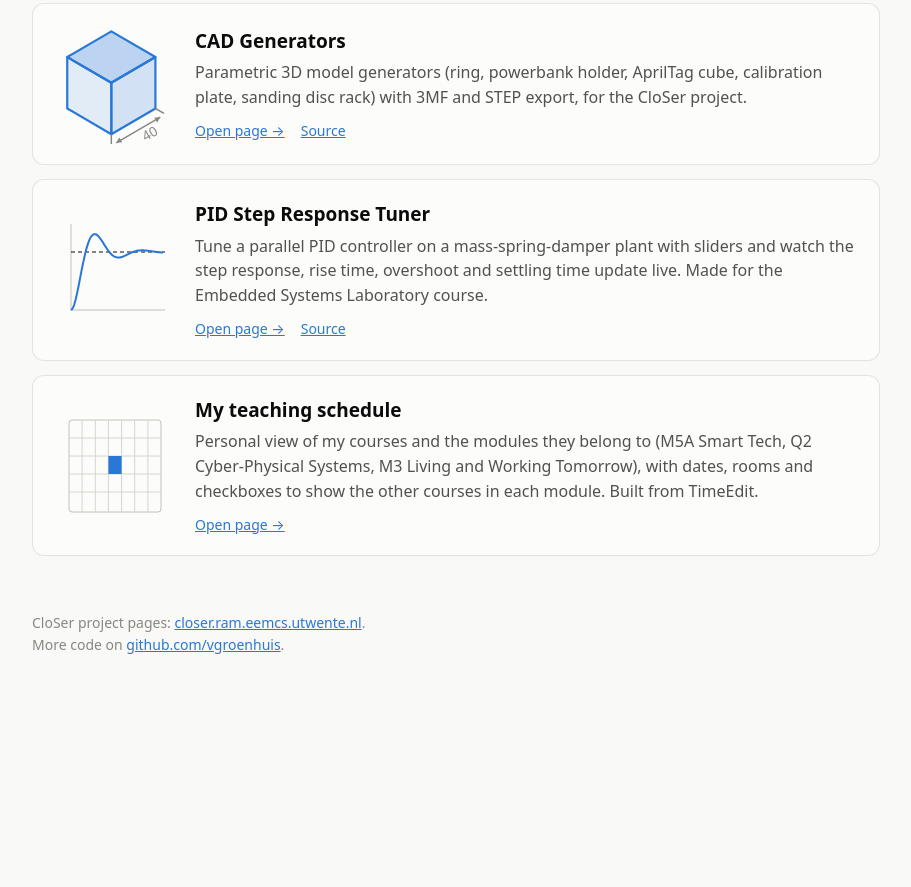
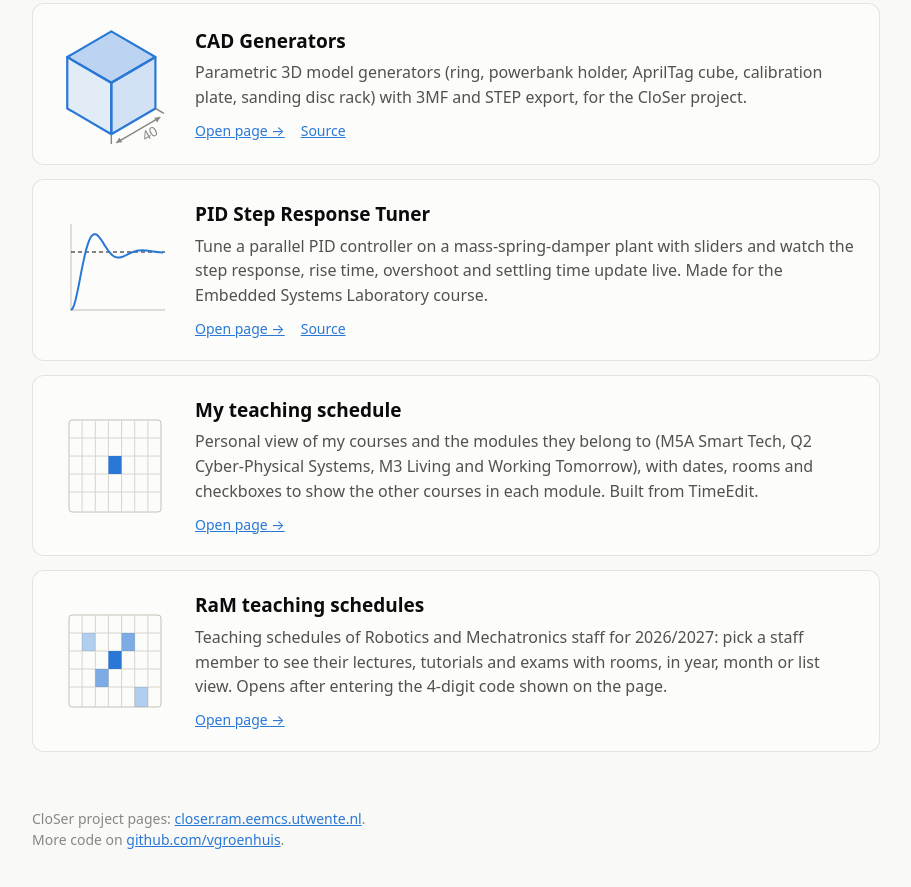
Before and after one commit to vgroenhuis/vgroenhuis.github.io, a plain HTML site: page index.html in a window 1280 px wide. Shown: the part 1360-2247 px from the top of the page, without its empty margins (184-1095 px from the left). Before the commit the page ends 2080 px from the top, so only its background shows below. Drawn offline with Linux system fonts and the light colour scheme.

Commit message:
Add RaM teaching schedules card to homepage
Co-Authored-By: Claude Opus 5.5 <noreply@anthropic.com>

```diff
--- a/index.html
+++ b/index.html
@@ -146,6 +146,14 @@ footer a { color: var(--accent); }
         <div class="links"><a href="/teaching-schedule/">Open page →</a></div>
       </div>
     </div>
+    <div class="card has-thumb">
+      <a href="/ram-teaching-schedules/" title="Calendar grid with several staff members' days highlighted"><svg class="thumb" viewBox="0 0 120 120" role="img" aria-label="Calendar grid with several days highlighted"><rect x="14" y="14" width="92" height="92" rx="3" fill="none" stroke="var(--tag-edge)" stroke-width="1"/><path d="M14 32H106 M14 50H106 M14 68H106 M14 86H106 M27.1 14V106 M40.3 14V106 M53.4 14V106 M66.6 14V106 M79.7 14V106 M92.9 14V106" fill="none" stroke="var(--grid-ideal)" stroke-width="1"/><rect x="27.1" y="32" width="13.2" height="18" fill="var(--accent)" fill-opacity=".35"/><rect x="66.6" y="32" width="13.2" height="18" fill="var(--accent)" fill-opacity=".6"/><rect x="40.3" y="68" width="13.2" height="18" fill="var(--accent)" fill-opacity=".6"/><rect x="53.4" y="50" width="13.2" height="18" fill="var(--accent)"/><rect x="79.7" y="86" width="13.2" height="20" fill="var(--accent)" fill-opacity=".35"/></svg></a>
+      <div>
+        <h3><a href="/ram-teaching-schedules/">RaM teaching schedules</a></h3>
+        <p>Teaching schedules of Robotics and Mechatronics staff for 2026/2027: pick a staff member to see their lectures, tutorials and exams with rooms, in year, month or list view. Opens after entering the 4-digit code shown on the page.</p>
+        <div class="links"><a href="/ram-teaching-schedules/">Open page →</a></div>
+      </div>
+    </div>
   </div>
 
   <footer>CloSer project pages: <a href="https://closer.ram.eemcs.utwente.nl/">closer.ram.eemcs.utwente.nl</a>.<br>
```
